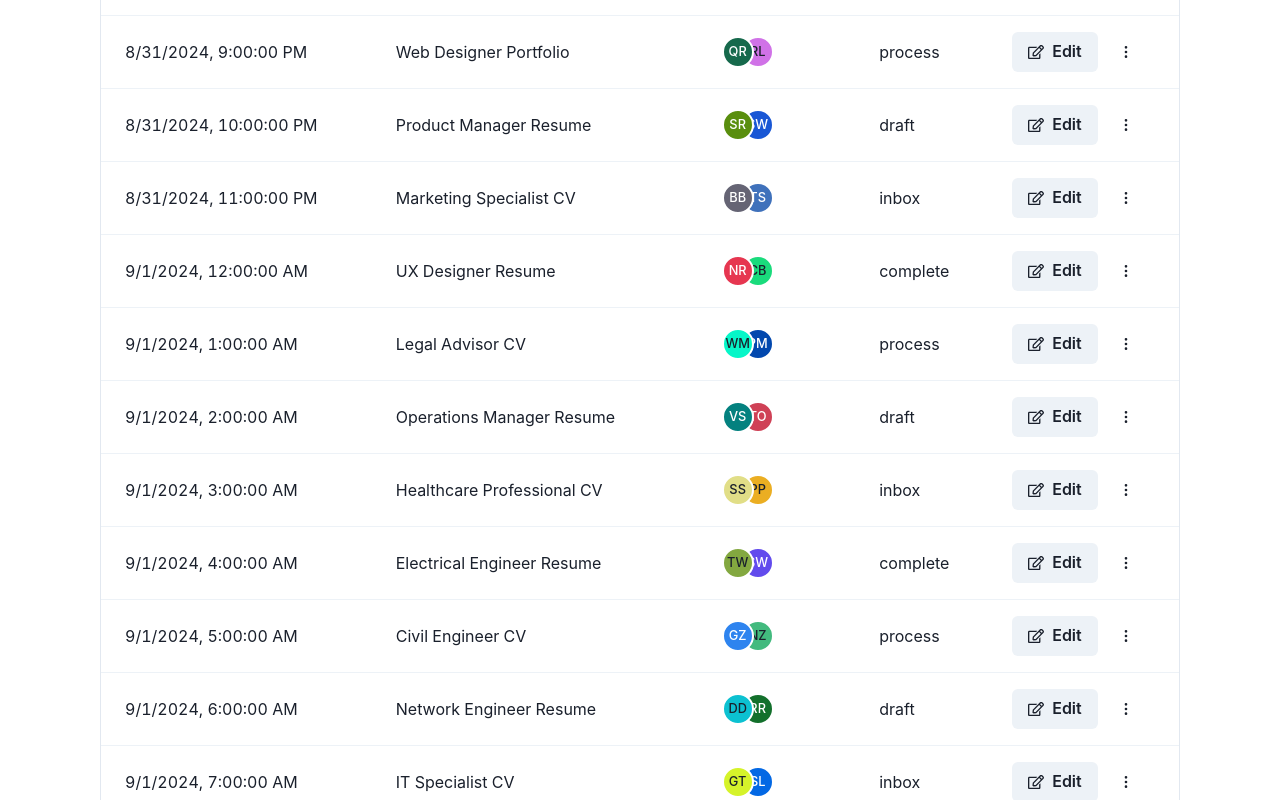
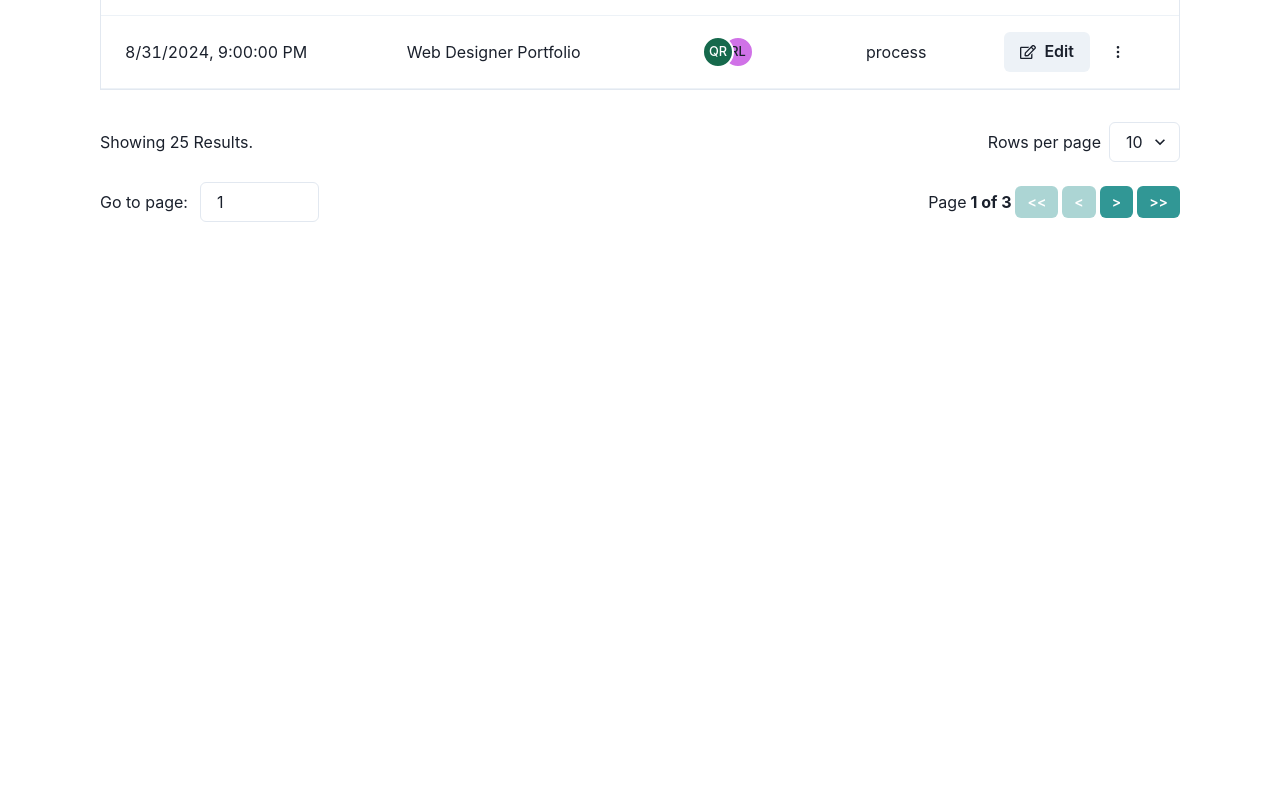
Before and after one commit to SameerTheProgrammer/PSE_documenso_ui, a React (Vite) app: page / in a window 1280 px wide. Shown: the part 1160-1960 px from the top of the page. After the commit the page ends 1414 px from the top, so only its background shows below. Built offline with nearby package versions, Linux system fonts and the light colour scheme.

Commit message:
add pagination in table

```diff
--- a/src/components/HomePage/table/Table.tsx
+++ b/src/components/HomePage/table/Table.tsx
@@ -11,10 +11,21 @@ import {
     Flex,
     Icon,
     Box,
+    NumberInput,
+    NumberInputField,
+    Text,
+    Select,
+    Stack,
 } from "@chakra-ui/react";
 import { FaRegEdit } from "react-icons/fa";
 import { HiOutlineDotsVertical } from "react-icons/hi";
-import { useReactTable, getCoreRowModel, flexRender, CellContext } from "@tanstack/react-table";
+import {
+    useReactTable,
+    getCoreRowModel,
+    flexRender,
+    CellContext,
+    getPaginationRowModel,
+} from "@tanstack/react-table";
 import { TableDocsData } from "../../../data/docData";
 import { ITableDocsData } from "../../../types/HomePagesTypes";
 import renderRecipientsPopover from "./RecipientsPopover";
@@ -59,9 +70,11 @@ const Table: React.FC = () => {
         data,
         columns,
         getCoreRowModel: getCoreRowModel(),
+        getPaginationRowModel: getPaginationRowModel(),
     });
 
     return (
+        <>
             <Box as={TableContainer} w="100%" borderWidth={1} overflowX="auto">
                 <ChakraTable variant="simple">
                     <Thead>
@@ -91,6 +104,92 @@ const Table: React.FC = () => {
                     </Tbody>
                 </ChakraTable>
             </Box>
+            <Flex w={"100%"} justify={"space-between"} align={"center"} flexWrap={"wrap"}>
+                <Text w={"40%"}>Showing {table.getRowCount()} Results.</Text>
+                <Flex align={"center"} gap={2}>
+                    <Text minW={"max-content"}>Rows per page</Text>
+                    <Select
+                        value={table.getState().pagination.pageSize}
+                        onChange={(e) => {
+                            table.setPageSize(Number(e.target.value));
+                        }}
+                        minW={"max-content"}
+                    >
+                        {[5, 10, 20, 30, 40, 50].map((pageSize) => (
+                            <option key={pageSize} value={pageSize}>
+                                {pageSize}
+                            </option>
+                        ))}
+                    </Select>
+                </Flex>
+                <Flex justify={"space-between"} align={"center"} w={"100%"} mt={5}>
+                    <Flex align={"center"} gap={3}>
+                        Go to page:
+                        <NumberInput
+                            defaultValue={table.getState().pagination.pageIndex + 1}
+                            onChange={(value) => {
+                                value =
+                                    table.getPageCount() < Number(value) ||
+                                    table.getPageCount() > Number(value)
+                                        ? "1"
+                                        : value;
+                                const page = value ? Number(value) - 1 : 0;
+                                table.setPageIndex(page);
+                            }}
+                            min={1}
+                            max={table.getPageCount()}
+                            w={"30%"}
+                        >
+                            <NumberInputField />
+                        </NumberInput>
+                    </Flex>
+                    <Flex gap={1} minW={"max-content"} align={"center"}>
+                        <Text>Page</Text>
+                        <Text fontWeight={"bold"}>
+                            {table.getState().pagination.pageIndex + 1} of {table.getPageCount()}
+                        </Text>
+                        <Stack direction="row" spacing={1} align="center">
+                            <Button
+                                size={"sm"}
+                                colorScheme="teal"
+                                variant="solid"
+                                onClick={() => table.setPageIndex(0)}
+                                isDisabled={!table.getCanPreviousPage()}
+                            >
+                                {"<<"}
+                            </Button>
+                            <Button
+                                size={"sm"}
+                                colorScheme="teal"
+                                variant="solid"
+                                onClick={() => table.previousPage()}
+                                isDisabled={!table.getCanPreviousPage()}
+                            >
+                                {"<"}
+                            </Button>
+                            <Button
+                                size={"sm"}
+                                colorScheme="teal"
+                                variant="solid"
+                                isDisabled={!table.getCanNextPage()}
+                                onClick={() => table.nextPage()}
+                            >
+                                {">"}
+                            </Button>
+                            <Button
+                                size={"sm"}
+                                colorScheme="teal"
+                                variant="solid"
+                                onClick={() => table.setPageIndex(table.getPageCount() - 1)}
+                                isDisabled={!table.getCanNextPage()}
+                            >
+                                {">>"}
+                            </Button>
+                        </Stack>
+                    </Flex>
+                </Flex>
+            </Flex>
+        </>
     );
 };
 
--- a/src/pages/HomePage.tsx
+++ b/src/pages/HomePage.tsx
@@ -6,7 +6,7 @@ import Table from "./../components/HomePage/table/Table";
 const HomePage = () => {
     return (
         <>
-            <VStack mt={8} spacing={8} w="full">
+            <VStack my={8} spacing={8} w="full">
                 <FileUpload />
                 <Filters />
                 <Table />
```
Lines whose indentation alone changed are shown as unchanged.
